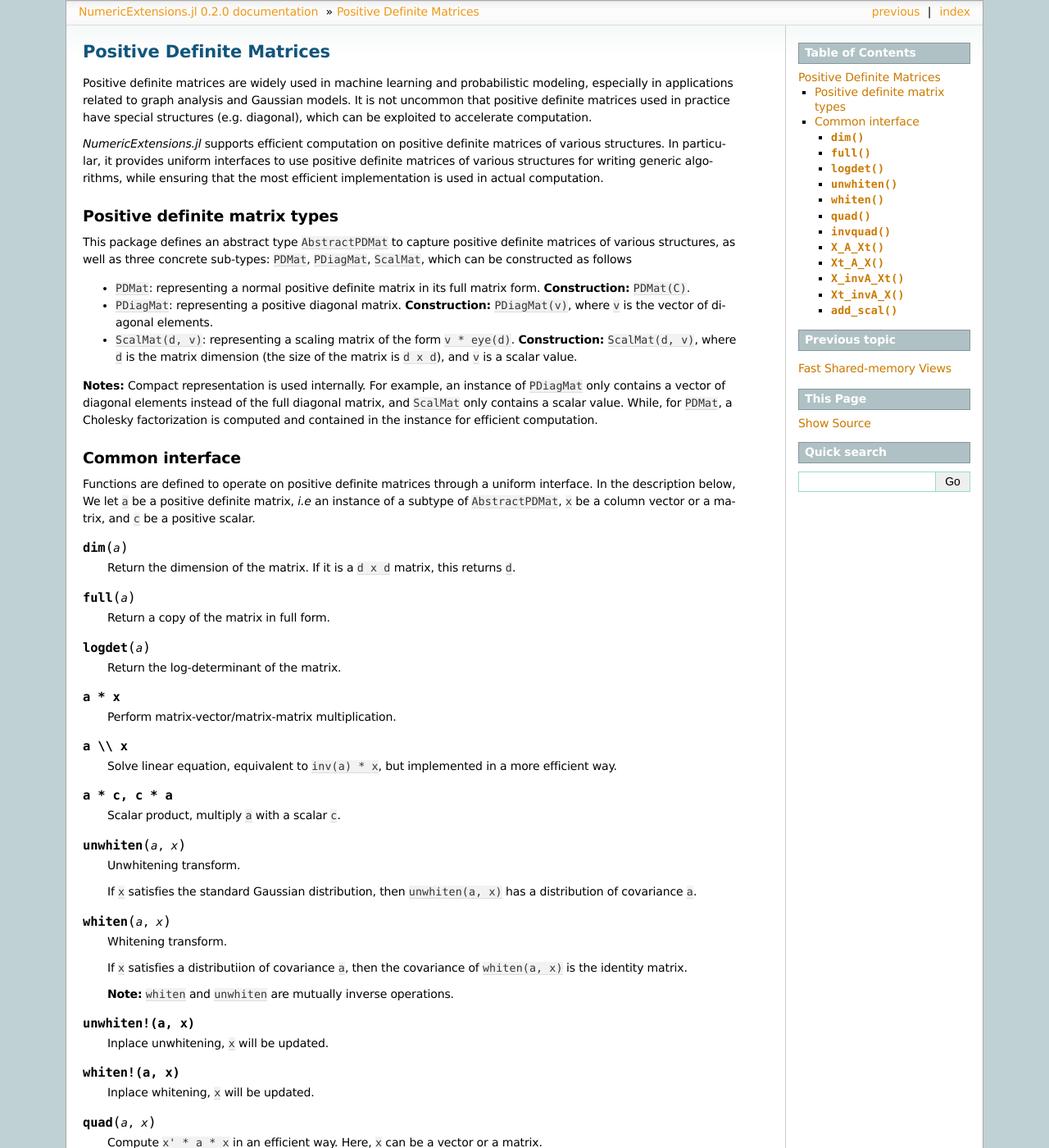
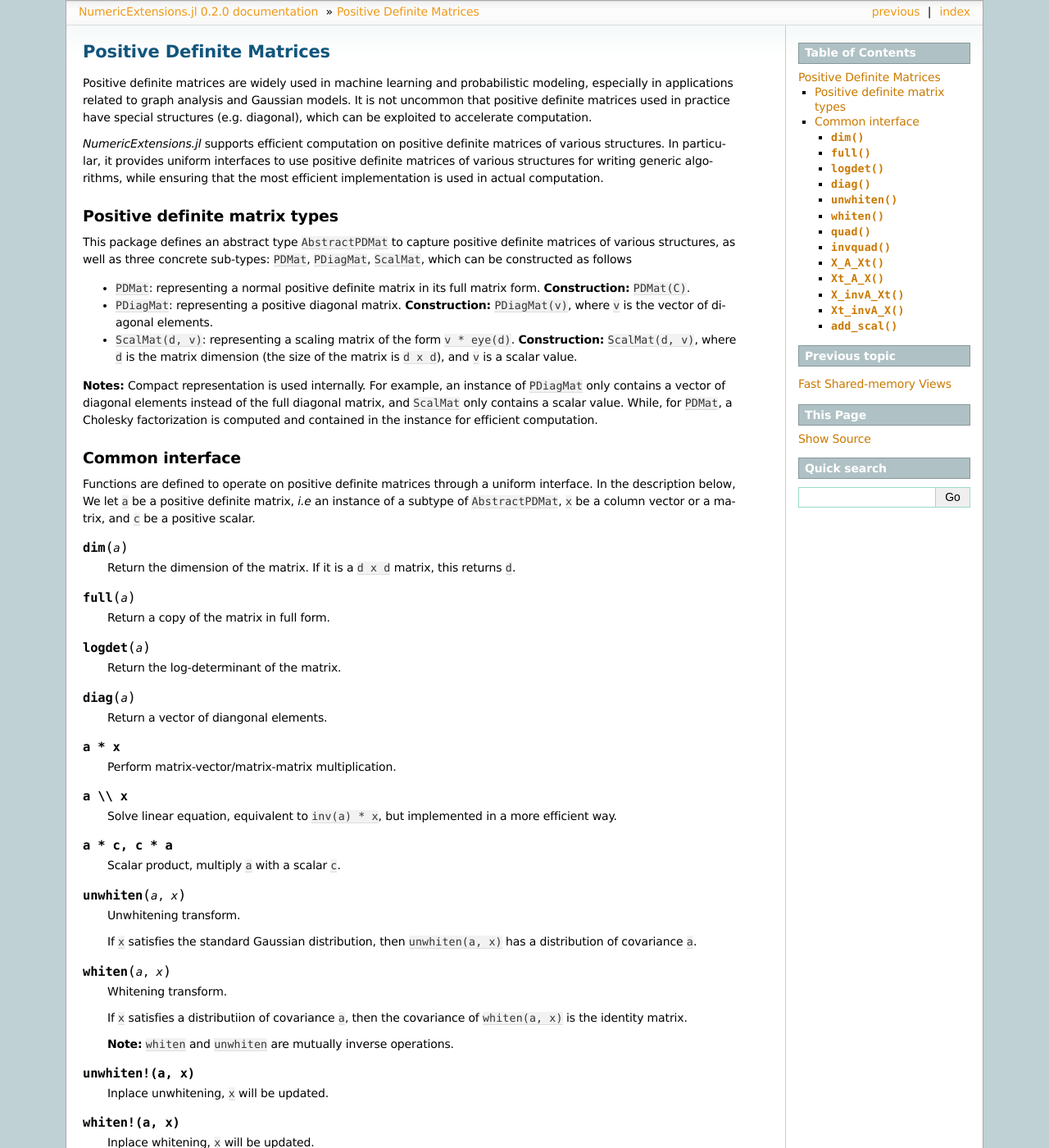
Before and after one commit to lindahua/NumericExtensions.jl, a Sphinx documentation site: the page built from doc/source/pdmat.rst, in a window 1280 px wide and 1400 px high. Shown: the whole window at 82% size. Built offline with Sphinx 7.4.7, drawn with Linux system fonts in a browser that asks for light colours; formulas are drawn with MathJax 3.

Commit message:
add diag methods for pdmats

```diff
--- a/doc/source/pdmat.rst
+++ b/doc/source/pdmat.rst
@@ -36,6 +36,10 @@ Functions are defined to operate on positive definite matrices through a uniform
 .. py:function:: logdet(a)
 
     Return the log-determinant of the matrix.
+
+.. py:function:: diag(a)
+
+    Return a vector of diangonal elements.
 
 .. py:function:: a * x
 
```
Also changed, not shown: 3 other files.
